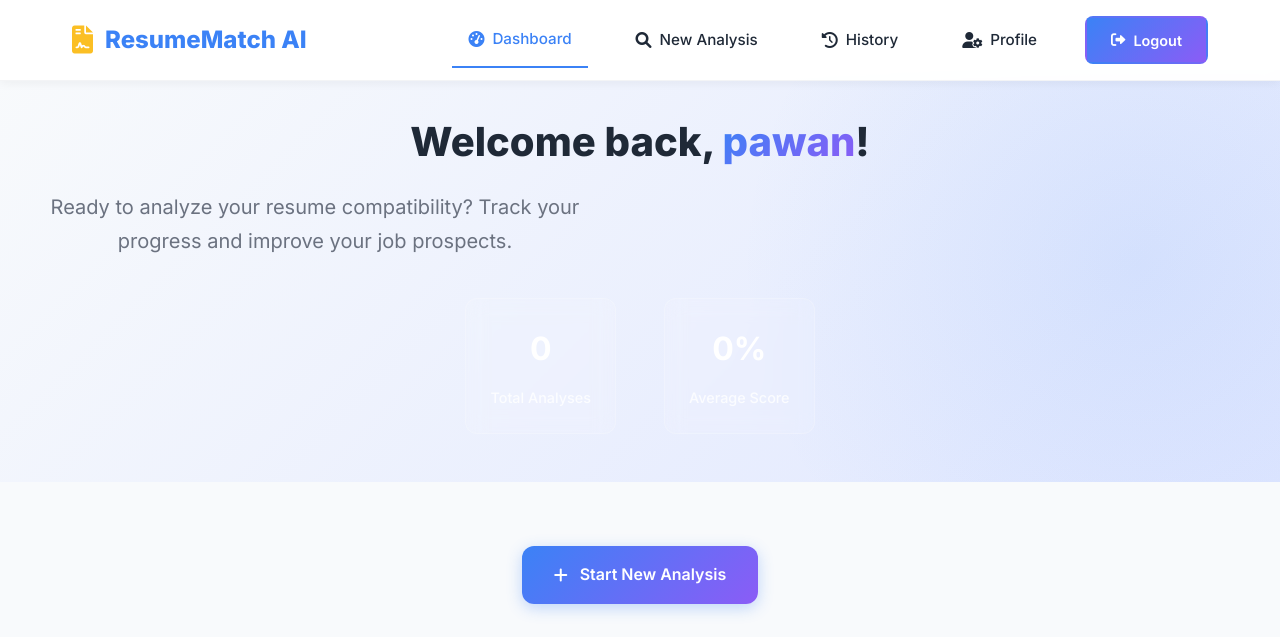
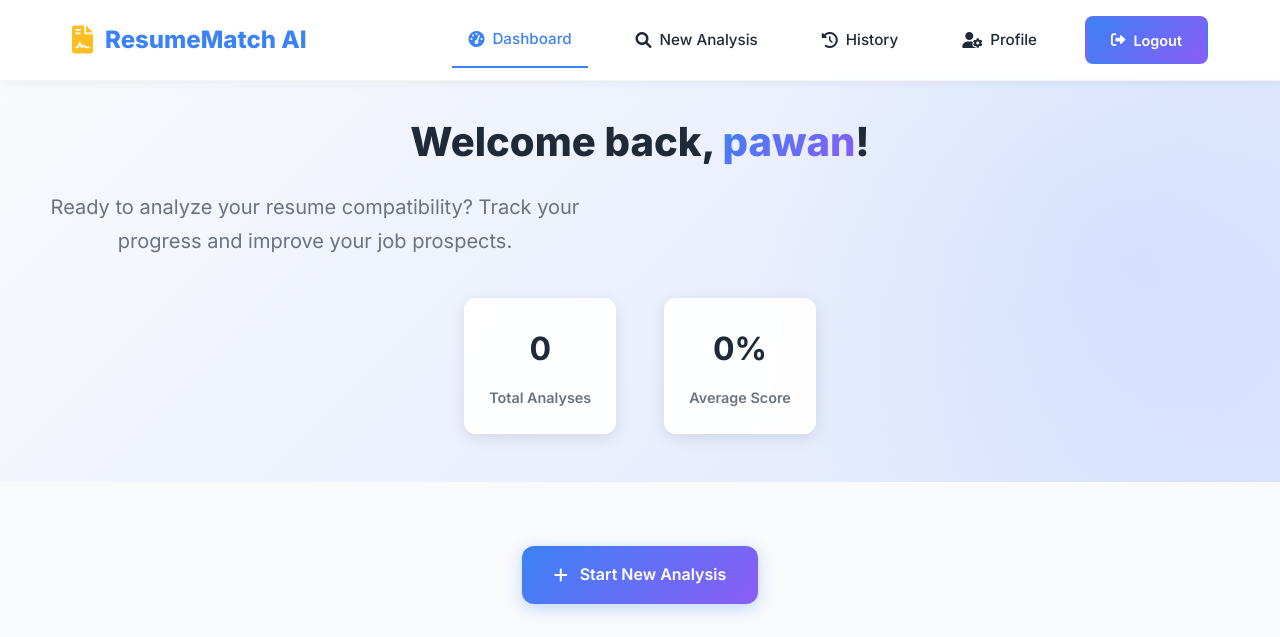
Before and after one commit to pawanbhattarai/resumeanalyzer, a Flask app: page /dashboard in a window 1280 px wide. Shown: the top 637 px of the page. Run offline with Flask 3, Linux system fonts and the light colour scheme; a user stored in the database is signed in.

Commit message:
Assistant checkpoint: Fix dashboard stats visibility
Assistant generated file changes:
- static/dashboard.css: Fix visibility of dashboard stats text on gradient background

---

User prompt:

Total Analyses
0%
Average Score

there sare still not seen

Replit-Commit-Author: Assistant
Replit-Commit-Session-Id: 9fdaa9cb-598a-4eac-add3-7461c70dd6e9
Replit-Commit-Event-Id: 543d3cf1-3d18-4a63-b894-a346a35ee264

```diff
--- a/static/dashboard.css
+++ b/static/dashboard.css
@@ -14,28 +14,30 @@
     align-items: center;
     gap: 0.5rem;
     padding: 1.5rem;
-    background: rgba(255, 255, 255, 0.1);
+    background: rgba(255, 255, 255, 0.95);
     border-radius: 12px;
-    border: 1px solid rgba(255, 255, 255, 0.2);
+    border: 1px solid rgba(255, 255, 255, 0.3);
     backdrop-filter: blur(10px);
     min-width: 120px;
+    box-shadow: 0 4px 15px rgba(0, 0, 0, 0.1);
 }
 
 .stat-item i {
     font-size: 2rem;
-    color: rgba(255, 255, 255, 0.9);
+    color: #3b82f6;
 }
 
 .stat-number {
     font-size: 2rem;
     font-weight: 700;
-    color: white;
+    color: #1f2937;
 }
 
 .stat-label {
     font-size: 0.9rem;
-    color: rgba(255, 255, 255, 0.8);
+    color: #6b7280;
     text-align: center;
+    font-weight: 600;
 }
 
 /* Quick Actions */
```
